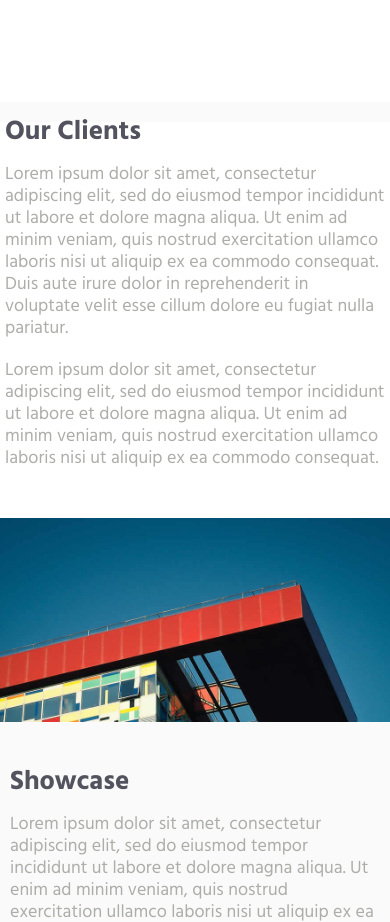
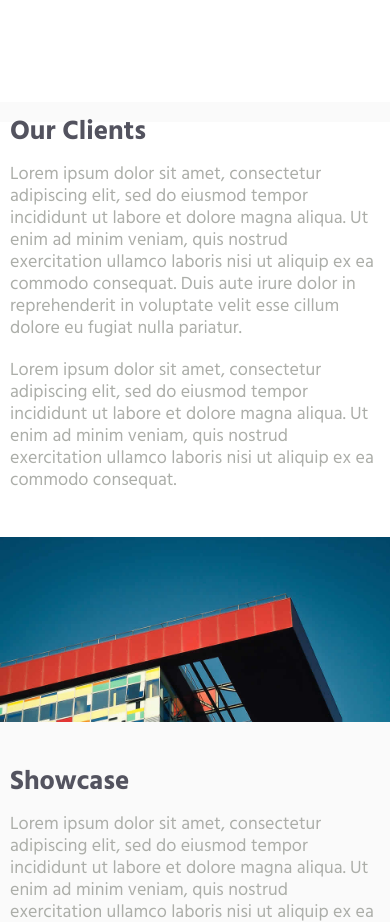
Before and after one commit to Otkrovennost/Anastasiya-Ivanova-Tasks, a plain HTML site: page task-4/index.html in a window 390 px wide. Shown: the part 5940-6862 px from the top of the page. Drawn offline with Linux system fonts and the light colour scheme.

Commit message:
bug:fixed bug on clients page

```diff
--- a/task-4/styles/clients.css
+++ b/task-4/styles/clients.css
@@ -26,15 +26,15 @@
   .clients {
     min-height: 600px;
     box-sizing: border-box;
-    margin-right: -20px;
-    margin-left: -20px;
+    margin-right: 0;
+    margin-left: 0;
     padding-bottom: 50%;
     background-position: 0 bottom;
     background-size: 100%;
   }
 
   .clients__content {
-    padding: 0 25px;
+    padding: 0 20px;
   }
 
   .clients__title {
@@ -45,3 +45,9 @@
     width: 100%;
   }
 }
+
+@media (max-width: 767px) {
+  .clients__content {
+    padding: 0 10px;
+  }
+}
```
